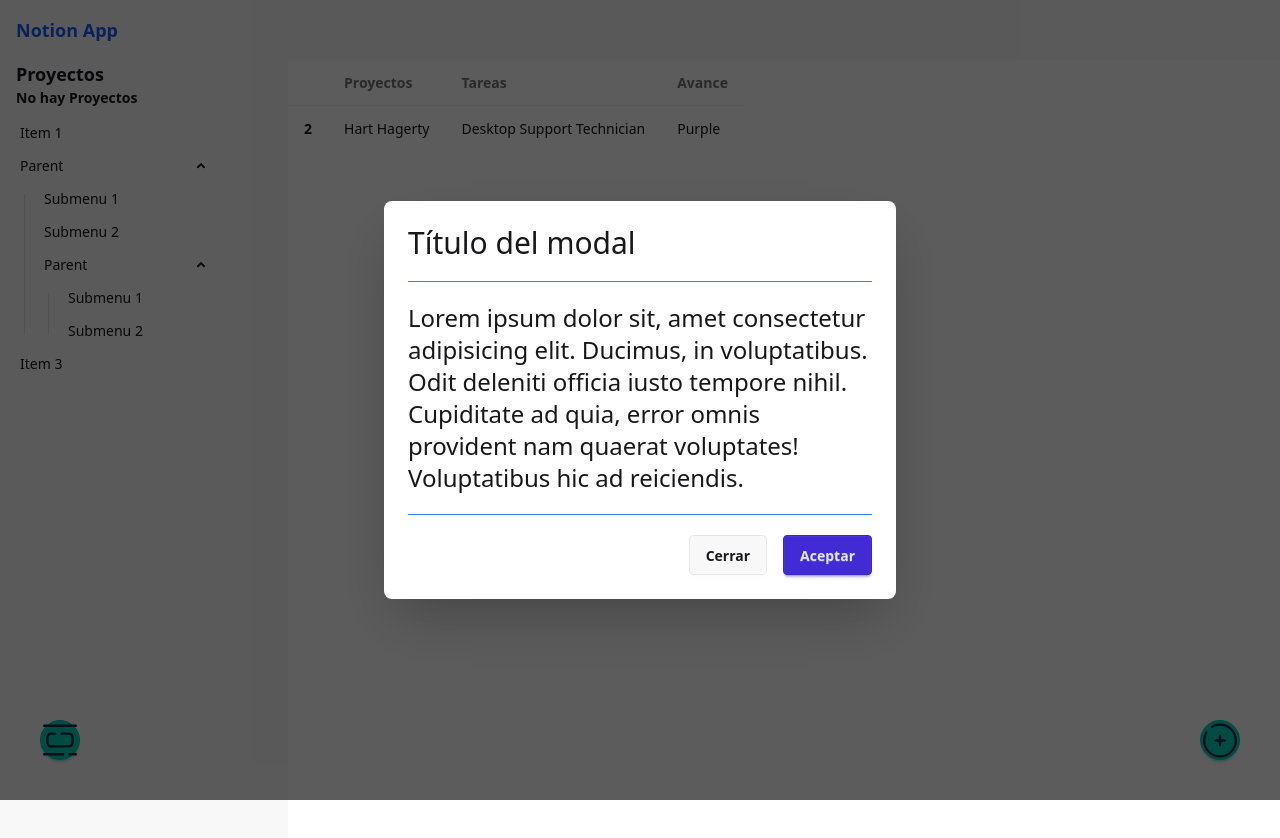
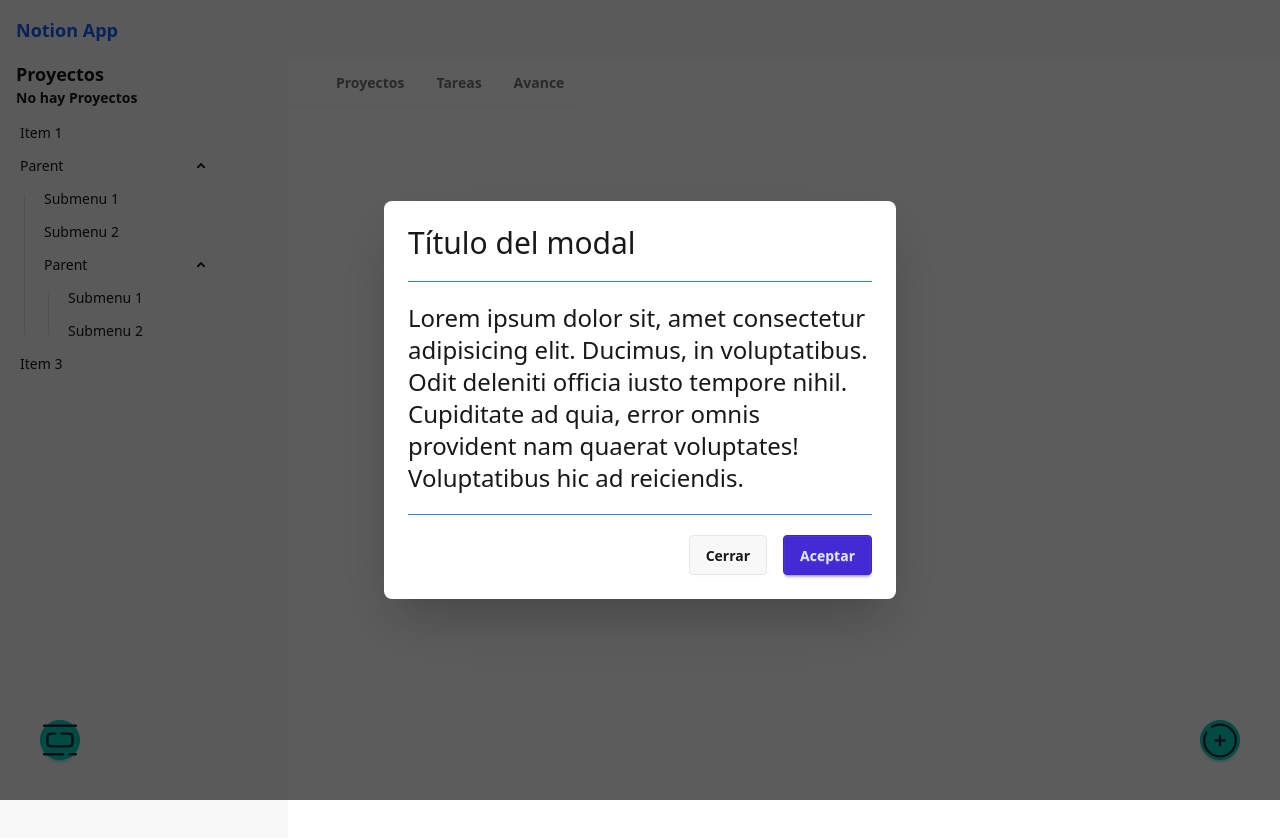
Before and after one commit to parzival-von/projects-app, a Vue app: page /projects in a window 1280 px wide. Shown: the top 838 px of the page. Built offline with nearby package versions, Linux system fonts and the light colour scheme; the HTML template or start-up script is replaced by a standard one.

Commit message:
Metemos Proyectos y se guardan en local storage

```diff
--- a/package.json
+++ b/package.json
@@ -14,8 +14,10 @@
   },
   "dependencies": {
     "@tailwindcss/vite": "^4.1.1",
+    "@vueuse/core": "^13.1.0",
     "pinia": "^3.0.2",
     "tailwindcss": "^4.1.1",
+    "uuid": "^11.1.0",
     "vue": "^3.5.13",
     "vue-router": "^4.5.0"
   },
--- a/src/modulorum/commune/components/InputModal.vue
+++ b/src/modulorum/commune/components/InputModal.vue
@@ -24,7 +24,7 @@
 <div v-if="aperta" class="fixed top-0 w-screen h-screen bg-black z-10 opacity-40"></div>
 </template>
 <script lang="ts" setup>
-import { ref } from 'vue';
+import { ref, watch } from 'vue';
 
 interface Props{
     aperta: boolean;
@@ -34,7 +34,7 @@
 
 }
 
-defineProps<Props>();
+const props = defineProps<Props>();
 
 const emisiones = defineEmits<{
     claudere:[void]
@@ -43,6 +43,16 @@
 const inputValorem = ref('');
 
 const inputRef = ref<HTMLInputElement | null>(null);
+
+
+watch(props, ({aperta}) => {
+  setTimeout(() => {
+    if (aperta) {
+        inputRef.value?.focus();
+    }}, 300);
+
+
+});
 
 const submitValorem = () => {
     console.log(inputValorem.value);
--- a/src/modulorum/projects/stores/projects.store.ts
+++ b/src/modulorum/projects/stores/projects.store.ts
@@ -1,28 +1,41 @@
 import { defineStore } from "pinia";
-import { ref } from "vue";
+import { computed, ref } from "vue";
 import type { Project } from "../interfaces/project.interface";
+import {v4 as uuidv4} from 'uuid';
+import { useLocalStorage } from "@vueuse/core";
 
-const incipiensPortat = ():Project[] => {
+// const incipiensPortat = ():Project[] => {
 
-    return [
-        {
-            id: '1',
-            nomen: 'Proiect 1',
-            chores: []
-        },
-        {
-            id: '2',
-            nomen: 'Proiect 2',
-            chores: []
-        },
-    ];
-}
+//     return [
+//         {
+//             id: uuidv4(),
+//             nomen: 'Project 1',
+//             chores: []
+//         },
+//         {
+//             id: uuidv4(),
+//             nomen: 'Project 2',
+//             chores: []
+//         },
+//     ];
+// }
 
 export const useProjectsStore = defineStore('projects', () =>{
 
-    const projects = ref<Project[]>(incipiensPortat());
+    const projects = ref(useLocalStorage <Project[]>('projects', [])); //Guardar en pinia y en local storage
+
+    const addereProject = (nomen: string) => {
+        if (nomen.length === 0) return;
+        projects.value.push({
+            id: uuidv4(),
+            nomen: nomen,
+            chores: []
+        });
+    }
 
     return{
-        projects,
+        // projects,
+        projectList: computed(() => [...projects.value]),
+        addereProject,
     }
 });
--- a/src/modulorum/projects/views/ProjectsView.vue
+++ b/src/modulorum/projects/views/ProjectsView.vue
@@ -11,22 +11,21 @@
       </tr>
     </thead>
     <tbody>
-      <tr class="hover:bg-base-300">
-        <th>2</th>
-        <td>Hart Hagerty</td>
-        <td>Desktop Support Technician</td>
-        <td>Purple</td>
+      <tr v-for="(project, index) in projectStore.projectList" :key="project.id" class="hover:bg-base-300">
+        <th>{{ index +1 }}</th>
+        <td>{{project.nomen}}</td>
+        <td>{{project.chores.length}}</td>
+        <progress class="progress progress-primary w-56" value="10" max="100"></progress>
       </tr>
     </tbody>
   </table>
 </div>
 
 
-
 <InputModal
 :aperta="modalAperta"
 @claudere="modalAperta=false"
-@valorem="cumNovusValorem"
+@valorem="projectStore.addereProject"
 placeholder="Escribe el nombre del proyecto"
 titulus="Añade un nuevo Proyecto"
 subtitulus="Escribe el nombre al proyecto nuevo"
@@ -75,8 +74,4 @@
 
 const projectStore = useProjectsStore();
 
-const cumNovusValorem = (projectNomen:string)=>{
-  console.log(projectNomen);
-}
-
 </script>
```
Also changed, not shown: 1 other file (tests, documents, lock files or other folders).
